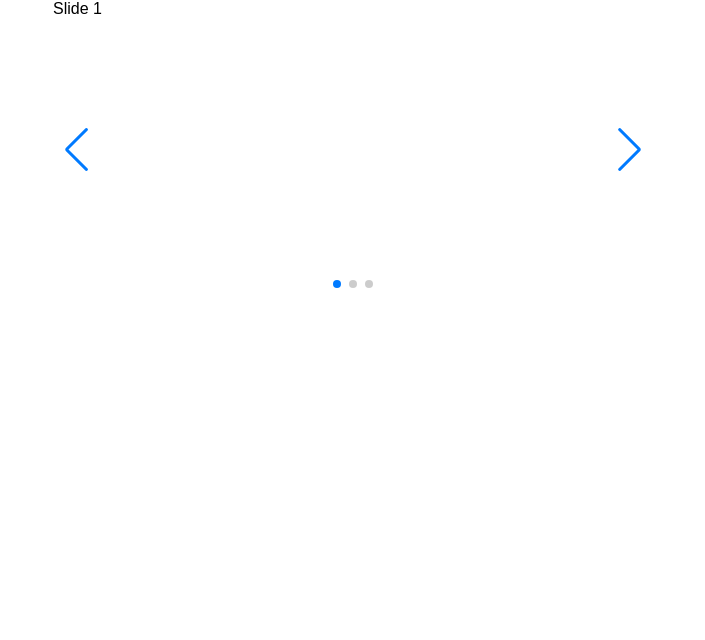
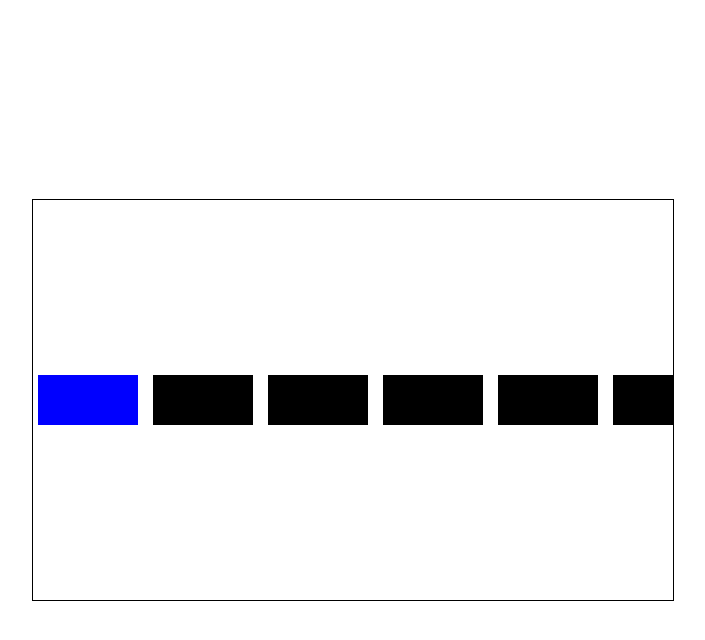
Before and after one commit to RadyaI/user-management, a React (Vite) app: page /auth in a window 1280 px wide. Shown: the top 640 px of the page, without its empty margins (287-992 px from the left). Built offline with nearby package versions, Linux system fonts and the light colour scheme.

Commit message:
tes: webkit scrollbar

```diff
--- a/src/Auth.jsx
+++ b/src/Auth.jsx
@@ -1,72 +1,75 @@
-import { useEffect, useState } from "react"
 import styled from "styled-components"
 
-import Swiper from 'swiper/bundle';
-import 'swiper/css/bundle';
-
 export default function Auth() {
-
-    // const [display, setDisplay] = useState("login")
-    useEffect(() => {
-        new Swiper('.swiper', {
-            // Optional parameters
-            direction: 'horizontal',
-            loop: true,
-
-            // If we need pagination
-            pagination: {
-                el: '.swiper-pagination',
-            },
-
-            // Navigation arrows
-            navigation: {
-                nextEl: '.swiper-button-next',
-                prevEl: '.swiper-button-prev',
-            },
-
-            // And if we need scrollbar
-            // scrollbar: {
-            //     el: '.swiper-scrollbar',
-            // },
-        });
-    }, [])
-
     return (
         <>
-            <div className="swiper" style={{ width: "600px", height: "300px" }}>
-                <div className="swiper-wrapper">
-                    <div className="swiper-slide">Slide 1</div>
-                    <div className="swiper-slide">Slide 2</div>
-                    <div className="swiper-slide">Slide 3</div>
-                    ...
+            <Container>
+
+                <div className="wrapper">
+                    <div className="card"></div>
+                    <div className="card"></div>
+                    <div className="card"></div>
+                    <div className="card"></div>
+                    <div className="card"></div>
+                    <div className="card"></div>
+                    <div className="card"></div>
+                    <div className="card"></div>
+                    <div className="card"></div>
+                    <div className="card"></div>
+                    <div className="card"></div>
+                    <div className="card"></div>
+                    <div className="card"></div>
                 </div>
-                <div className="swiper-pagination"></div>
 
-                <div className="swiper-button-prev"></div>
-                <div className="swiper-button-next"></div>
-            </div>
+            </Container>
         </>
     )
 }
 
 const Container = styled.div`
-    position: absolute;
-    top: 50%;
-    left: 50%;
-    transform: translate(-50%, -50%);
-    width: 50%;
-    height: 50dvh;
-    border: 1px solid black;
+    width: 100%;
+    height: 100dvh;
+    display: flex;
+    justify-content: center;
+    align-items: center;
+
+    .wrapper{
+        border: 1px solid black;
+        width: 50%;
+        height: 50%;
+        display: flex;
+        align-items: center;
+        gap: 5px;
+        overflow-y: auto;
+    }
+
+    .wrapper .card{
+        background-color: black;
+        width: 100px;
+        height: 50px;
+        margin: 5px;
+        flex-shrink: 0;
+    }
+
+    .wrapper .card:nth-child(1){
+        background-color: blue;
+    }
+
+    .wrapper .card:nth-child(13){
+        background-color: yellow;
+    }
+
+    .wrapper::-webkit-scrollbar{
+        height: 10px;
+    }
+
+    .wrapper::-webkit-scrollbar-thumb{
+        background-color: green;
+        border-radius: 50px;
+    }
+
+    .wrapper::-webkit-scrollbar-track{
+        display: none;
+    }
+
 `
-
-const Login = styled.div`
-    background-color: yellow;
-    width: 100%;
-    height: 100%;
-`
-
-const Register = styled.div`
-    background-color: yellow;
-    width: 100%;
-    height: 100%;
-`
```
